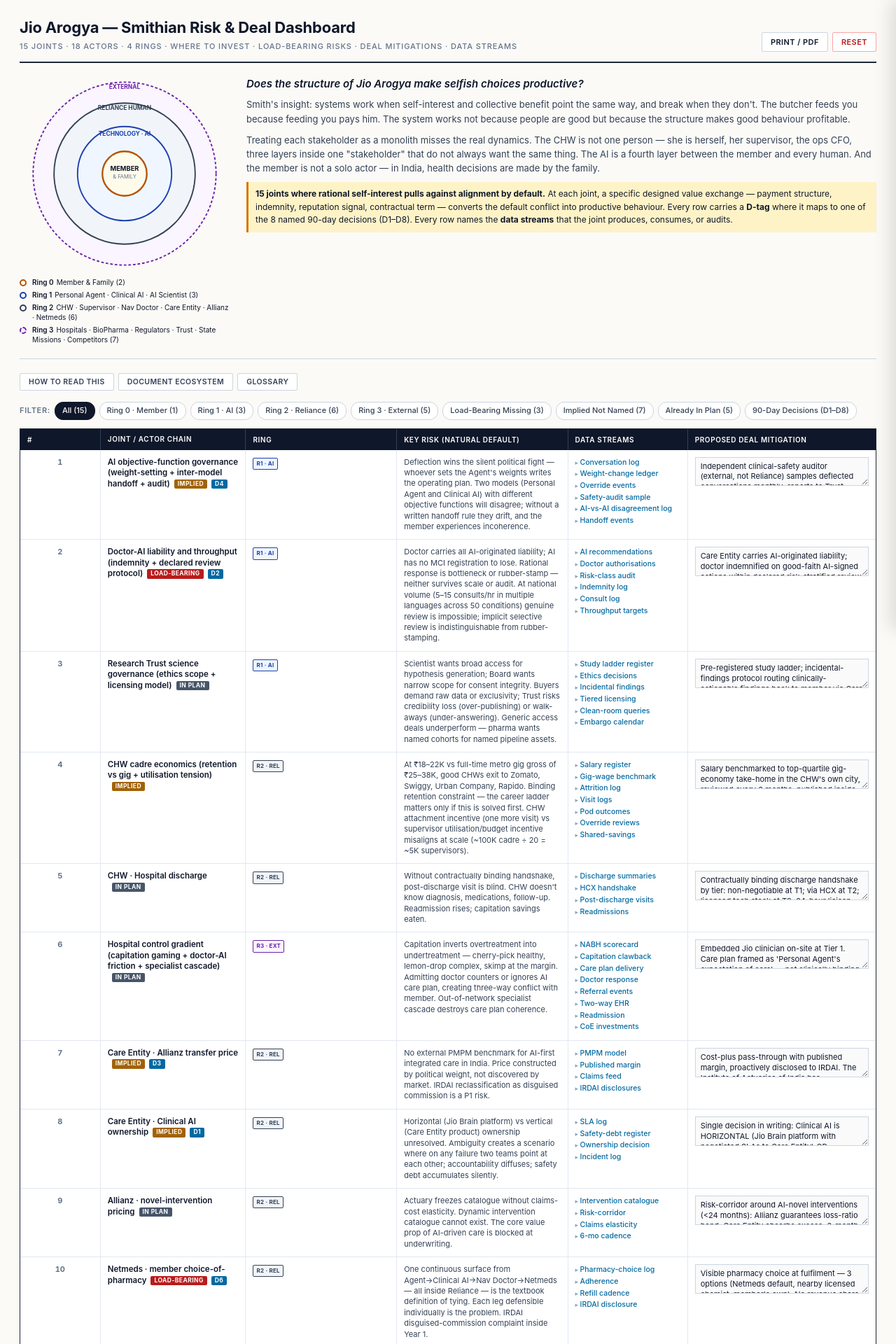
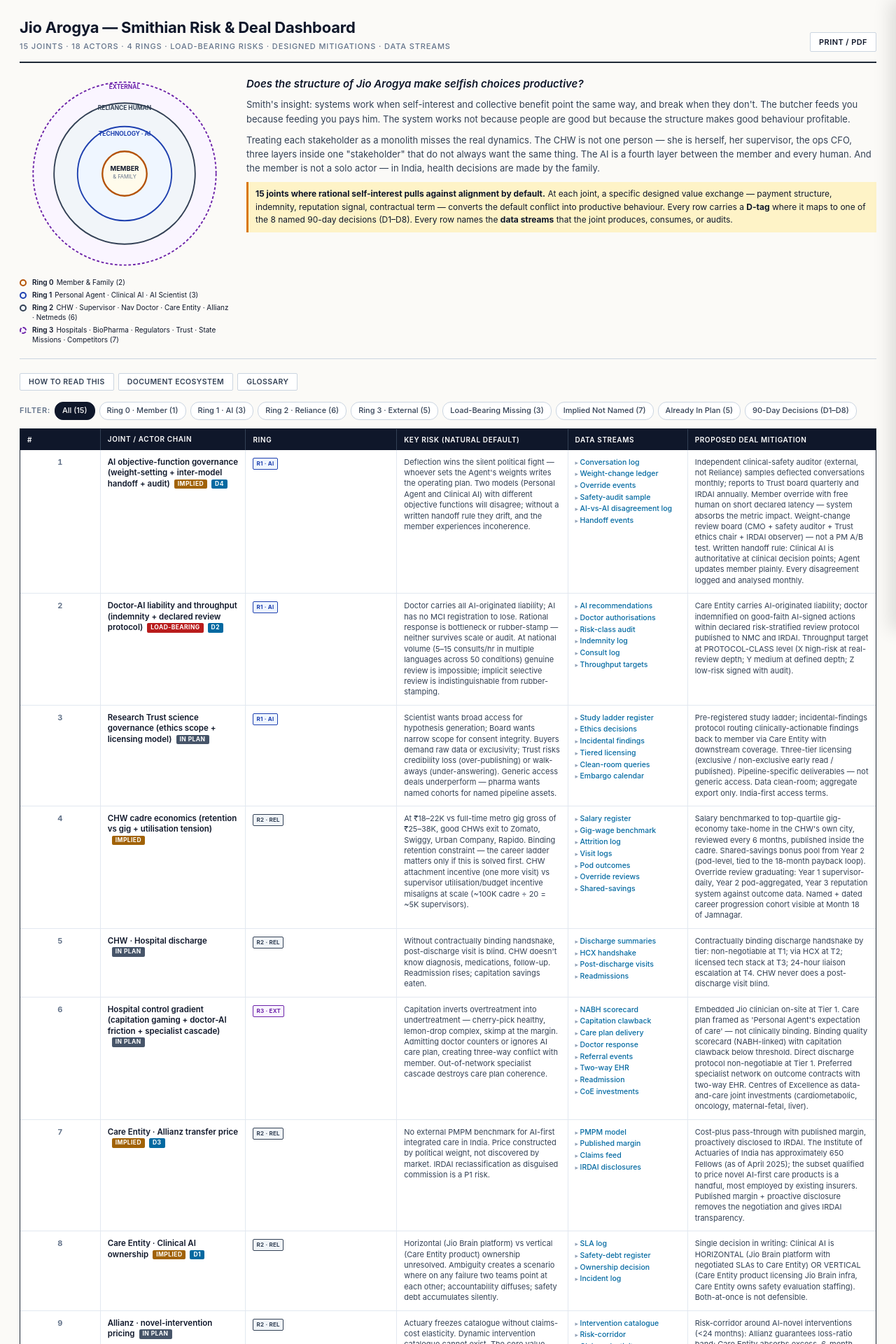
Before and after one commit to artvandelay/jio-arogya-smithian-dashboard, a Jekyll site: the page index.html, which Jekyll copies as it is, in a window 1280 px wide. Shown: the top 1920 px of the page at 70% size. Built offline with Jekyll 4.4.1, drawn with Linux system fonts in a browser that asks for light colours; some of the changed text lies outside the part shown.

Commit message:
Fix dead doc links, make mitigations read-only, remove state persistence
- Drop .md extension from all doc hrefs (Jekyll serves .html)
- Replace editable textarea with static text for mitigations
- Remove localStorage state management (STORAGE_KEY, loadState, saveState, defaultState, stripHtml, resetAll)
- Remove Reset button
- Update How to Read guide to reflect read-only mitigations

```diff
--- a/index.html
+++ b/index.html
@@ -103,9 +103,7 @@
 .data-stream { display: block; padding: 1px 0; font-family: 'Inter', sans-serif; color: var(--data); font-weight: 500; }
 .data-stream::before { content: '▸ '; color: #94a3b8; font-size: 9px; }
 
-.mit-input { width: 100%; min-height: 38px; padding: 5px 7px; font-size: 11px; border: 1px solid var(--line); background: #fafafa; font-family: inherit; resize: vertical; line-height: 1.35; color: var(--ink); }
-.mit-input:focus { outline: none; border-color: var(--ink); background: #fff; }
-.mit-input::placeholder { color: #94a3b8; font-style: italic; }
+.col-mit-text { font-size: 11px; line-height: 1.4; color: var(--ink-2); }
 
 .cat-badge { display: inline-block; font-size: 8.5px; font-weight: 700; padding: 1px 5px; letter-spacing: 0.05em; text-transform: uppercase; border-radius: 2px; margin-left: 6px; vertical-align: 1px; white-space: nowrap; }
 .cat-badge.load-bearing { background: var(--hi); color: #fff; }
@@ -194,7 +192,6 @@
   table.master thead { display: table-header-group; }
   table.master tbody tr { page-break-inside: avoid; }
   table.master thead th { background: #1f2937 !important; color: #fff !important; -webkit-print-color-adjust: exact; print-color-adjust: exact; }
-  .mit-input { background: #fff !important; border: 1px solid #cbd5e1 !important; }
   .ring-tag, .cat-badge, .data-stream, .col-data { -webkit-print-color-adjust: exact; print-color-adjust: exact; }
   .footer { page-break-before: auto; margin-top: 14px; }
   .box { background: #fff !important; }
@@ -214,11 +211,10 @@
   <header class="masthead">
     <div>
       <h1>Jio Arogya — Smithian Risk &amp; Deal Dashboard</h1>
-      <div class="subtitle">15 Joints · 18 Actors · 4 Rings · Where to invest · Load-bearing risks · Deal mitigations · Data streams</div>
+      <div class="subtitle">15 Joints · 18 Actors · 4 Rings · Load-bearing risks · Designed mitigations · Data streams</div>
     </div>
     <div class="controls">
       <button onclick="window.print()">Print / PDF</button>
-      <button onclick="resetAll()" style="color:#b91c1c;border-color:#fca5a5">Reset</button>
     </div>
   </header>
 
@@ -274,7 +270,7 @@
       <li><strong>Ring</strong> — Which ring of the system the joint sits in. <span class="ring-tag r0">Ring 0</span> Member &amp; Family. <span class="ring-tag r1">R1 · AI</span> Technology quasi-actors. <span class="ring-tag r2">R2 · Rel</span> Reliance-controlled human actors. <span class="ring-tag r3">R3 · Ext</span> External counterparties.</li>
       <li><strong>Key Risk</strong> — What happens if nobody designs the value exchange and rational actors follow their default incentives.</li>
       <li><strong>Data Streams</strong> — The data the joint produces, consumes, or audits. From the <strong>Jio_Care_Dataset_Inventory.md</strong> seven-category taxonomy.</li>
-      <li><strong>Proposed Deal Mitigation</strong> — Editable. The specific mechanism (payment, indemnity, contract term, governance structure) that converts the conflict into alignment. Pre-seeded from the Smithian doc; edit to refine during deal execution. Changes persist in your browser.</li>
+      <li><strong>Proposed Deal Mitigation</strong> — The specific mechanism (payment, indemnity, contract term, governance structure) that converts the conflict into alignment. From the Smithian doc.</li>
     </ul>
 
     <h4>What the badges mean</h4>
@@ -305,7 +301,7 @@
       <li><strong>Review Implied joints.</strong> These 7 are the quiet risks — the plan assumes them but hasn't committed in writing.</li>
       <li><strong>Lock In Plan joints.</strong> Validate the 5 joints where mechanisms already exist.</li>
       <li><strong>Click any row</strong> to open the detail panel with the full Smithian six-layer analysis for that actor.</li>
-      <li><strong>Edit mitigations</strong> in the table as deal terms are refined. Changes persist in your browser. Use Export JSON to share.</li>
+      <li><strong>Read mitigations</strong> in the table — the proposed mechanism for each joint. Click a row for the full six-layer analysis.</li>
     </ol>
   </div>
 
@@ -317,37 +313,37 @@
       <thead><tr><th>Document</th><th>What it does</th><th>When to read it</th></tr></thead>
       <tbody>
         <tr>
-          <td><a href="docs/MDA-Note_200426.md" target="_blank" style="color:var(--ink);text-decoration:none;border-bottom:1px dashed var(--line)">MDA Note_200426.md</a></td>
+          <td><a href="docs/MDA-Note_200426" target="_blank" style="color:var(--ink);text-decoration:none;border-bottom:1px dashed var(--line)">MDA Note_200426.md</a></td>
           <td class="role">The master business plan. Six components: daily engagement, navigation, intervention-budget engine, biobank, Research Trust, insurance interface. Four-tier hospital architecture. CHW cadre at 1:1000. Privacy-by-architecture. Data Dividend as civilizational contract.</td>
           <td class="when">Start here if you haven't read the plan. This is the system being analysed.</td>
         </tr>
         <tr>
-          <td><a href="docs/260421_Strategic_Memo.md" target="_blank" style="color:var(--ink);text-decoration:none;border-bottom:1px dashed var(--line)">260421_Strategic_Memo.md</a></td>
+          <td><a href="docs/260421_Strategic_Memo" target="_blank" style="color:var(--ink);text-decoration:none;border-bottom:1px dashed var(--line)">260421_Strategic_Memo.md</a></td>
           <td class="role">The two-page strategic pre-read sent to the apex group. Frames the opportunity (cardiometabolic claims, biobank economics, AI clinical quality), the six-component operating system, and why only Reliance can build it.</td>
           <td class="when">Read before the MDA Note if you want the 5-minute framing before the 45-minute detail.</td>
         </tr>
         <tr>
-          <td><a href="docs/260421_Data_Strategy.md" target="_blank" style="color:var(--ink);text-decoration:none;border-bottom:1px dashed var(--line)">260421_Data_Strategy.md</a></td>
+          <td><a href="docs/260421_Data_Strategy" target="_blank" style="color:var(--ink);text-decoration:none;border-bottom:1px dashed var(--line)">260421_Data_Strategy.md</a></td>
           <td class="role">The data thesis. Longitudinal linked data as the compounding asset. <strong>Defines the seven data-collection families</strong> (Omics, Biomarkers, Imaging, Clinical, Continuous, Phenotypic, Consent/Governance) that appear in every joint's "Data Streams" column and detail panel. Pharma demand sizing. 43× premium for depth (23andMe vs deCODE). Data Dividend mechanics.</td>
           <td class="when">Read when you need to understand the data streams column in this dashboard, the seven-category taxonomy, or the Research Trust licensing model. This is the canonical source for what each data family contains and how it is collected.</td>
         </tr>
         <tr>
-          <td><a href="docs/JioCare-Strategic-Decision-Layers.md" target="_blank" style="color:var(--ink);text-decoration:none;border-bottom:1px dashed var(--line)">JioCare - Strategic Decision Layers.md</a></td>
+          <td><a href="docs/JioCare-Strategic-Decision-Layers" target="_blank" style="color:var(--ink);text-decoration:none;border-bottom:1px dashed var(--line)">JioCare - Strategic Decision Layers.md</a></td>
           <td class="role">The 90-day sprint decision surface. Eight domains (care model, data/tech, business model, operating model, capital, org design, regulatory, partnership) each broken into the decisions the team must make before July.</td>
           <td class="when">Read when you need the D1–D8 decisions in full operational context, or when the dashboard's decision tags need background.</td>
         </tr>
         <tr>
-          <td><a href="docs/Smithian-Actor-Chains_Jio-Arogya.md" target="_blank" style="color:var(--ink);text-decoration:none;border-bottom:1px dashed var(--line)">Smithian-Actor-Chains_Jio-Arogya.md</a></td>
+          <td><a href="docs/Smithian-Actor-Chains_Jio-Arogya" target="_blank" style="color:var(--ink);text-decoration:none;border-bottom:1px dashed var(--line)">Smithian-Actor-Chains_Jio-Arogya.md</a></td>
           <td class="role"><strong>The primary source for this dashboard.</strong> 18 actors in 4 rings, 15 joints, 6 questions at each joint (individual, layer above, org objective, AI intersection, escalation boundary, value exchange). This is where the detail panel data comes from.</td>
           <td class="when">Read the full document when a joint's detail panel raises a question the summary doesn't answer. Each joint has a §-reference (e.g. §2.1, §3.2) pointing to the relevant section.</td>
         </tr>
         <tr>
-          <td><a href="docs/Shumeet-MDA-Verbal-Brief.md" target="_blank" style="color:var(--ink);text-decoration:none;border-bottom:1px dashed var(--line)">Shumeet-MDA-Verbal-Brief.md</a></td>
+          <td><a href="docs/Shumeet-MDA-Verbal-Brief" target="_blank" style="color:var(--ink);text-decoration:none;border-bottom:1px dashed var(--line)">Shumeet-MDA-Verbal-Brief.md</a></td>
           <td class="role">The verbal brief and Q-index prepared for the MDA meeting. Anticipatory Q&amp;A mapped to the plan's weak points.</td>
           <td class="when">Read before presenting to the apex group. The Q-index maps to the dashboard's load-bearing joints.</td>
         </tr>
         <tr>
-          <td><a href="docs/260421_Principles_Decisions_Op_Model.md" target="_blank" style="color:var(--ink);text-decoration:none;border-bottom:1px dashed var(--line)">260421_Principles_Decisions_Op_Model.md</a></td>
+          <td><a href="docs/260421_Principles_Decisions_Op_Model" target="_blank" style="color:var(--ink);text-decoration:none;border-bottom:1px dashed var(--line)">260421_Principles_Decisions_Op_Model.md</a></td>
           <td class="role">Principles, key decisions, and the operating model. Covers org design, reporting lines, the three-entity structure (Care Entity + Allianz JV + Research Trust), and the single-owner question.</td>
           <td class="when">Read when Joints 7, 8, or D1/D3/D7 are under discussion — the transfer-pricing, AI ownership, and org-design decisions live here.</td>
         </tr>
@@ -993,18 +954,10 @@
         <td class="col-ring" onclick="openPanel(${ve.id})">${ringTag(ve.ring)}</td>
         <td class="col-keyrisk" onclick="openPanel(${ve.id})">${ve.keyRisk}</td>
         <td class="col-data" onclick="openPanel(${ve.id})">${streamsHtml}</td>
-        <td class="col-mit"><textarea class="mit-input" placeholder="Deal term, contract language, governance mechanism..." data-id="${ve.id}" onclick="event.stopPropagation()">${escapeHtml(s.mitigation)}</textarea></td>
+        <td class="col-mit col-mit-text" onclick="openPanel(${ve.id})">${ve.defaultMit}</td>
       </tr>
     `;
   }).join('');
-
-  tbody.querySelectorAll('.mit-input').forEach(el => {
-    el.addEventListener('input', (e) => {
-      const id = parseInt(e.target.dataset.id);
-      state.rows[id].mitigation = e.target.value;
-      saveState();
-    });
-  });
 }
 
 /* ═══════════════════════════════════════════════════════════════
@@ -1104,16 +1057,6 @@
 });
 
 /* ═══════════════════════════════════════════════════════════════
-   RESET
-═══════════════════════════════════════════════════════════════ */
-function resetAll() {
-  if (!confirm('Reset all mitigations back to defaults? This cannot be undone.')) return;
-  state = defaultState();
-  saveState();
-  renderTable();
-}
-
-/* ═══════════════════════════════════════════════════════════════
    INIT
 ═══════════════════════════════════════════════════════════════ */
 renderTable();
```
Also changed, not shown: other parts of index.html (+0 -35 lines).
